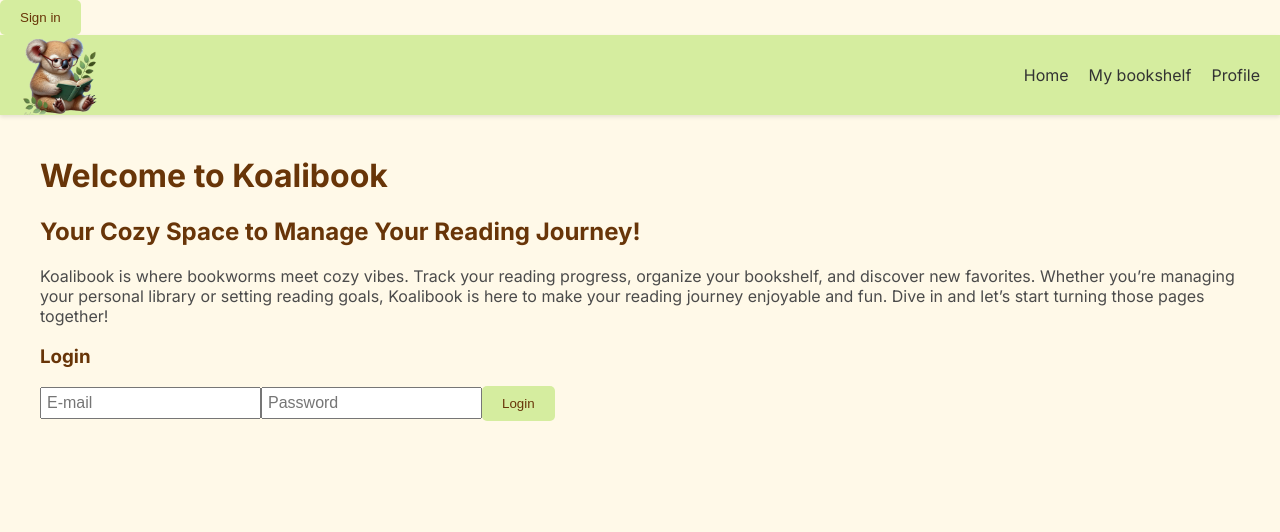
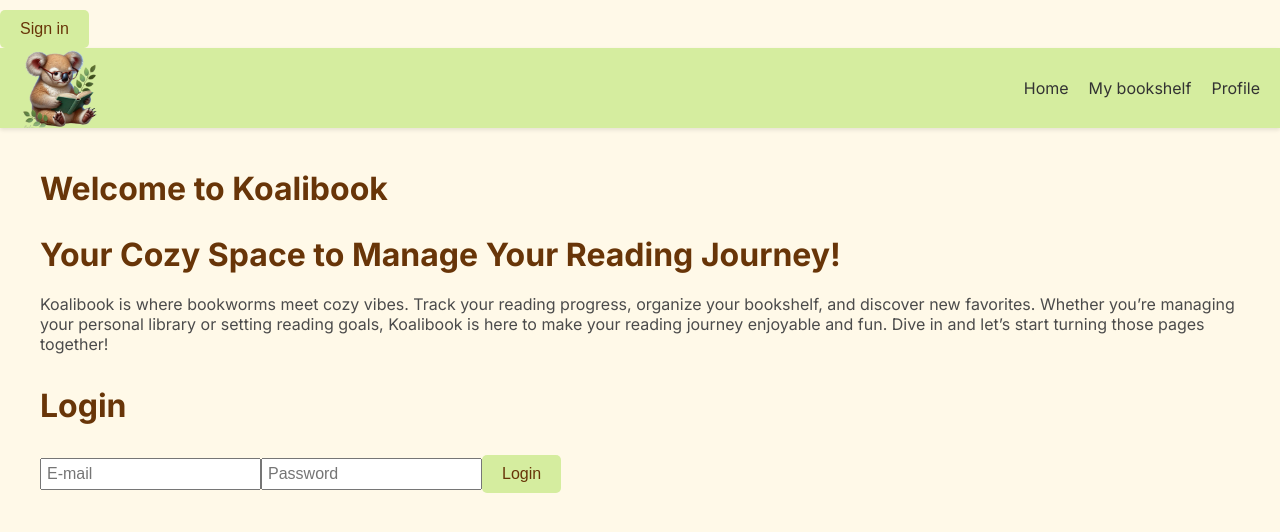
Before and after one commit to NatalieLuka/koalibook-web, a Next.js app: page / in a window 1280 px wide. Shown: the top 532 px of the page. Built offline with nearby package versions, Linux system fonts and the light colour scheme; no server answers.

Commit message:
basic structure Progressbar

```diff
--- a/src/app/globals.css
+++ b/src/app/globals.css
@@ -38,7 +38,9 @@ h3,
 h4,
 h5,
 h6 {
+  font-size: 2rem;
   color: var(--paragraph-dark);
+  margin-bottom: 20px;
 }
 
 ul {
@@ -56,6 +58,8 @@ button {
   padding: 10px 20px;
   border-radius: 5px;
   cursor: pointer;
+  font-size: 1rem;
+  margin-top: 10px;
 }
 
 button:hover {
--- a/src/components/Progressbar.js
+++ b/src/components/Progressbar.js
@@ -63,12 +63,12 @@ export default function ProgressBar() {
             <div key={index} className={styles.barContainer}>
               <p>{entry.pages}</p>
               <div className={styles.bar} style={{ height: `${barHeight}px` }}>
-                {barHeight > 0 && (
+                {barHeight > 19 && (
                   <Image
                     src={climbingKoala}
                     alt="Climbing Koala"
                     className={styles.icon}
-                    style={{ bottom: `${barHeight - 15}px` }}
+                    // style={{ bottom: `${barHeight - 15}px` }}
                   />
                 )}
               </div>
--- a/src/components/Progressbar.module.css
+++ b/src/components/Progressbar.module.css
@@ -18,16 +18,18 @@
   width: 30px;
   background-color: var(--primary);
   margin-bottom: 5px;
-  transition: height 0.3s ease;
+  transition: 0.3s ease;
   position: relative;
 }
 
 .icon {
+  top: -25px;
   width: 30px;
   height: 40px;
   position: absolute;
   left: 50%;
   transform: translateX(10px) translateY(20px);
+  transition: 0.3s ease;
 }
 
 .inputContainer {
```
Also changed, not shown: public/noBookImage.png (added).
